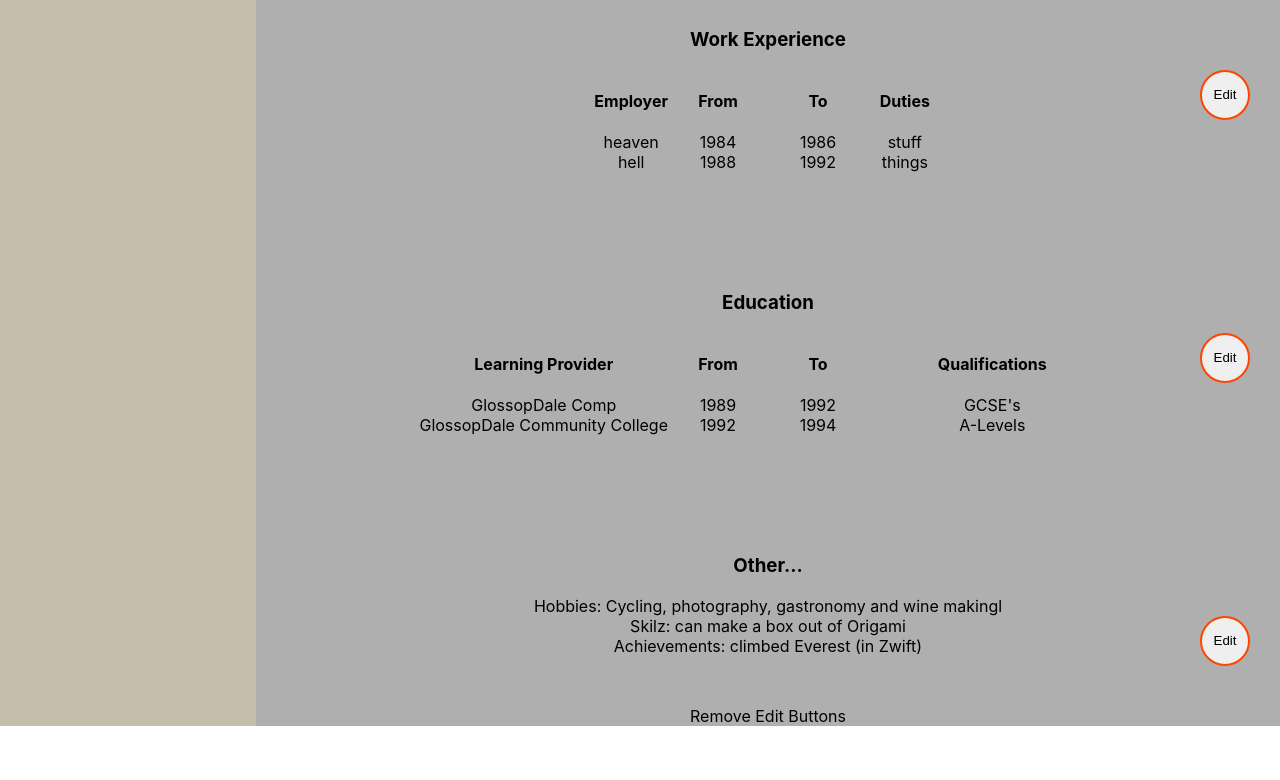
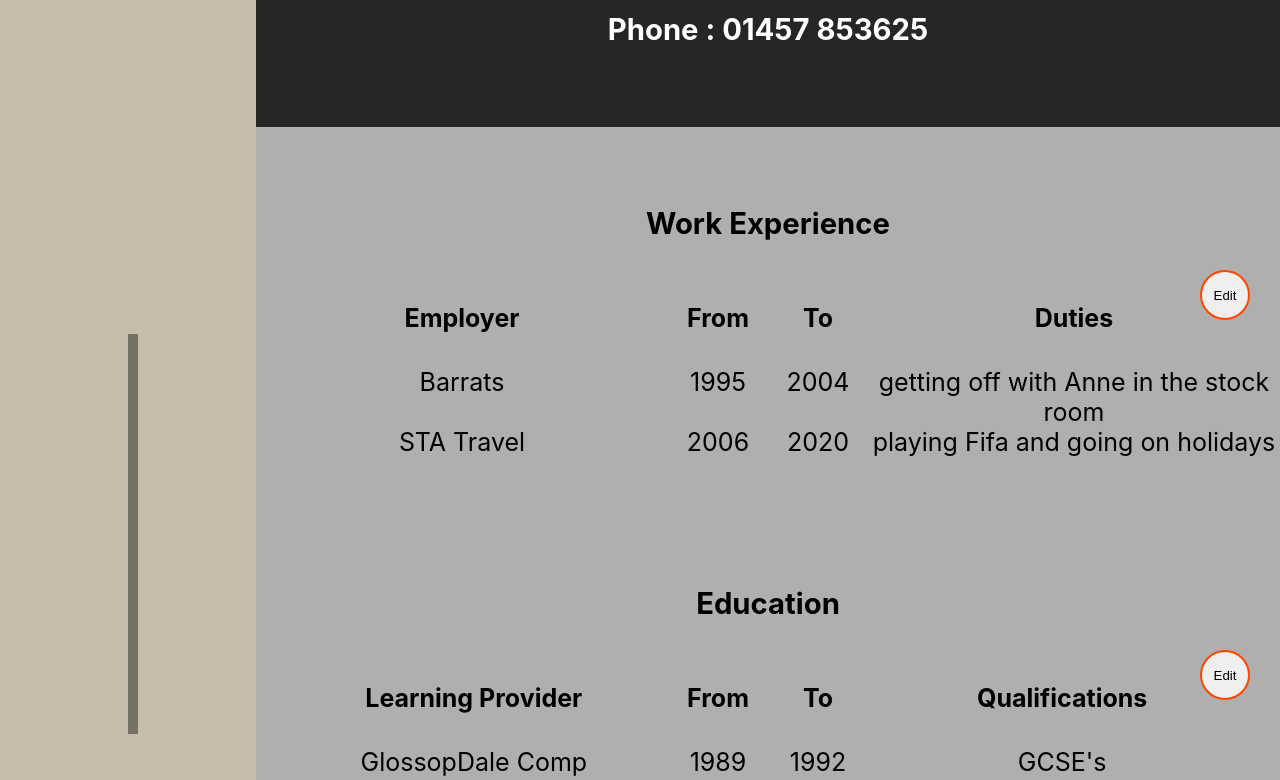
Before and after one commit to chezynick/cv-creator, a React (Create React App) app: page / in a window 1280 px wide. Shown: the part 306-1086 px from the top of the page. Before the commit the page ends 1032 px from the top, so only its background shows below. Built offline with nearby package versions, Linux system fonts and the light colour scheme.

Commit message:
added filler and increased font size

```diff
--- a/src/App.css
+++ b/src/App.css
@@ -1,5 +1,6 @@
 .App {
  width:100%;
+ font-size: 25px;
  height:100%;
  display:grid;
  grid-template-columns: 20% 80%;
@@ -7,7 +8,19 @@
  'side headerBar'
  'side container';
 }
-
+.filler {
+  width:10px;
+  background-color:rgb(39, 38, 37);
+  height:400px;
+  opacity:0.5;
+  position: absolute;
+  left:10%;
+  top:80%;
+  z-index:99;
+}
+h1 {
+  font-size:80px;
+}
 .container {
   width:100%;
   text-align: center;
@@ -54,6 +67,7 @@ img {
   position: absolute;
   left:50px;
   top:50px;
+  opacity:0.95;
 }
 .general {
   width: 100%;
--- a/src/Work.js
+++ b/src/Work.js
@@ -11,8 +11,8 @@ class Work extends React.Component {
       to: [],
       duties: [],
       work: [
-        ["heaven", "1984", "1986", "stuff"],
-        ["hell", "1988", "1992", "things"],
+        ["Barrats", "1995", "2004", "getting off with Anne in the stock room"],
+        ["STA Travel", "2006", "2020", "playing Fifa and going on holidays"],
       ],
     };
     this.handleEdit = this.handleEdit.bind(this);
--- a/src/sideBar.js
+++ b/src/sideBar.js
@@ -5,7 +5,8 @@ class SideBar extends React.Component {
   render() {
     return (
             <div>
-        <img src="https://www.gdnonline.com/gdnimages/20161122/201611221138141.JPG" alt="nick photo"/>
+        <img src="https://www.gdnonline.com/gdnimages/20161122/201611221138141.JPG"/>
+        <div class= 'filler'></div>
         </div>
     )
   }
```
